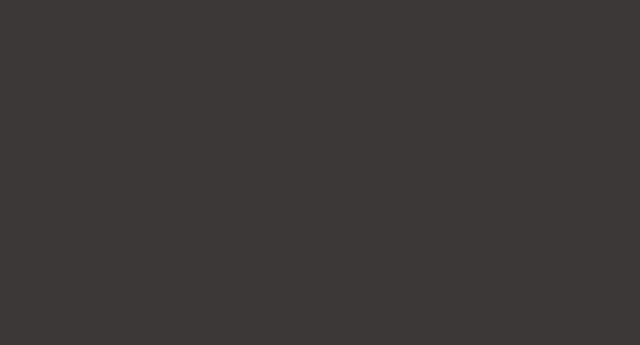
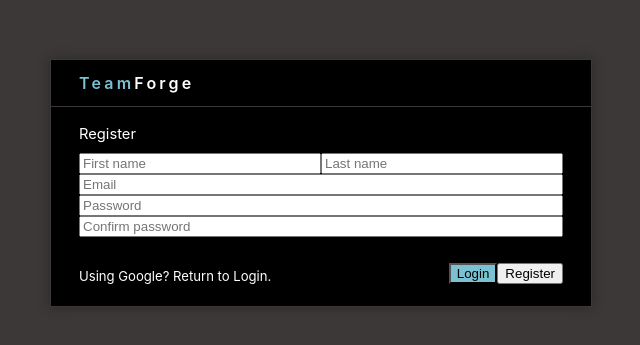
Before and after one commit to Tomato-Tigers/team-forge-restruct, a React (Create React App) app: page /Register in a window 1280 px wide. Before the commit this address had no page. Shown: the part 211-556 px from the top of the page, without its empty margins (319-959 px from the left). Built offline with nearby package versions, Linux system fonts and the light colour scheme.

Commit message:
Incorporated register page.

```diff
--- a/db.json
+++ b/db.json
@@ -11,6 +11,18 @@
       "name": "Henry Mitchell",
       "email": "hrmitch@emory.edu",
       "password": "456"
+    },
+    {
+      "id": 3,
+      "name": "${firstName} ${lastName}",
+      "email": "xavier.pierce@emory.edu",
+      "password": "789"
+    },
+    {
+      "id": 4,
+      "name": "Xavier Pierce",
+      "email": "xavier@emory.edu",
+      "password": "789"
     }
   ]
 }
--- a/src/App.css
+++ b/src/App.css
@@ -1,38 +1,12 @@
-.App {
-  text-align: center;
+:root {
+  --dark-gray: #3C3838;
+  --steel-blue: #7AC1D1;
 }
 
-.App-logo {
-  height: 40vmin;
-  pointer-events: none;
+.left {float: left;}
+.right {float: right;}
+
+html {
+  background-color: var(--dark-gray);
+  font-family: "proximanova", sans-sherif;
 }
-
-@media (prefers-reduced-motion: no-preference) {
-  .App-logo {
-    animation: App-logo-spin infinite 20s linear;
-  }
-}
-
-.App-header {
-  background-color: #282c34;
-  min-height: 100vh;
-  display: flex;
-  flex-direction: column;
-  align-items: center;
-  justify-content: center;
-  font-size: calc(10px + 2vmin);
-  color: white;
-}
-
-.App-link {
-  color: #61dafb;
-}
-
-@keyframes App-logo-spin {
-  from {
-    transform: rotate(0deg);
-  }
-  to {
-    transform: rotate(360deg);
-  }
-}
--- a/src/App.tsx
+++ b/src/App.tsx
@@ -1,4 +1,5 @@
 import Login from "./components/Login";
+import Register from "./components/Register";
 import RQTest from "./components/RQTest";
 import Home from "./components/Home";
 import { BrowserRouter, Route, Routes } from "react-router-dom";
@@ -10,6 +11,7 @@ function App() {
         <Routes>
           <Route path="/" element={<Login />} />
           <Route path="/RQTest" element={<RQTest />} />
+          <Route path="/Register" element={<Register />} />
           <Route path="/Home" element={<Home />} />
         </Routes>
       </BrowserRouter>
--- a/src/components/Login.css
+++ b/src/components/Login-Register.css
@@ -1,20 +1,3 @@
-/* TOP LEVEL */
-
-:root {
-    --dark-gray: #3C3838;
-    --steel-blue: #7AC1D1;
-}
-
-.left {float: left;}
-.right {float: right;}
-
-html {
-    background-color: var(--dark-gray);
-    font-family: "proximanova", sans-sherif;
-}
-
-/* LOGIN PAGE */
-
 .login_box {
     margin: 0 auto;
     margin-top: 120px;
@@ -55,15 +38,19 @@ html {
 }
 
 .form-group {
-    margin-top: 10px;
+    display: flex;
+    flex-direction: column;
+    font-size: 1.05em;
+    font-weight: 300;
 }
 
-input {
-    font-size: 1.05em;
-    font-weight: 300;
-    padding: 4px 6px;
-    margin-bottom: 10px;
-    width: 480px;
+.name-group {
+    display: flex;
+    justify-content: space-between;
+}
+
+.name-group input {
+    flex: 1;
 }
 
 footer {
--- a/src/components/Login.tsx
+++ b/src/components/Login.tsx
@@ -1,10 +1,11 @@
-import React, { useEffect, useState } from "react";
+import React, { useState } from "react";
 import { ChangeEvent } from "react";
 import { useNavigate } from "react-router-dom";
 
 import axios from "axios";
 
-import "./Login.css";
+import "../App.css";
+import "./Login-Register.css";
 
 /*
 let userDatabase: [string, string][] = [
@@ -26,14 +27,18 @@ function Login() {
   const [email, setEmail] = useState<string>("");
   const [password, setPassword] = useState<string>("");
 
+  const navigate = useNavigate();
+
   // Handlers.
+  const redirectToRegister = () => {
+    navigate("/Register");
+  };
   const handleEmailChange = (e: ChangeEvent<HTMLInputElement>) => {
     setEmail(e.target.value);
   };
   const handlePasswordChange = (e: ChangeEvent<HTMLInputElement>) => {
     setPassword(e.target.value);
   };
-
   const handleLogin = () => {
     axios
       .get<User[]>("http://localhost:4000/users")
@@ -117,7 +122,7 @@ function Login() {
             <button
               className="login_redirect_button"
               type="button"
-              //onClick={redirectToRegisterPage}
+              onClick={redirectToRegister}
             >
               Register
             </button>
--- /dev/null
+++ b/src/components/Register.tsx
@@ -0,0 +1,176 @@
+import React, { useState } from "react";
+import { ChangeEvent } from "react";
+import { useNavigate } from "react-router-dom";
+
+import axios from "axios";
+
+import "../App.css";
+import "./Login-Register.css";
+
+interface User {
+  id: number;
+  name: string;
+  email: string;
+  password: string;
+}
+
+function RegistrationPage() {
+  // Hooks
+  const [firstName, setFirstName] = useState<string>("");
+  const [lastName, setLastName] = useState<string>("");
+  const [email, setEmail] = useState<string>("");
+  const [password, setPassword] = useState<string>("");
+  const [confirmPassword, setConfirmPassword] = useState<string>("");
+
+  const navigate = useNavigate();
+
+  // Handlers
+  const redirectToLogin = () => {
+    navigate("/");
+  };
+  const handleFirstNameChange = (e: ChangeEvent<HTMLInputElement>) => {
+    setFirstName(e.target.value);
+  };
+  const handleLastNameChange = (e: ChangeEvent<HTMLInputElement>) => {
+    setLastName(e.target.value);
+  };
+  const handleEmailChange = (e: ChangeEvent<HTMLInputElement>) => {
+    setEmail(e.target.value);
+  };
+  const handlePasswordChange = (e: ChangeEvent<HTMLInputElement>) => {
+    setPassword(e.target.value);
+  };
+  const handleConfirmPasswordChange = (e: ChangeEvent<HTMLInputElement>) => {
+    setConfirmPassword(e.target.value);
+  };
+  const handleRegistration = () => {
+    if (password != confirmPassword) {
+      console.error("Passwords do not match.");
+    } else {
+      const name = `${firstName} ${lastName}`;
+      const newUser: User = {
+        id: 0,
+        name: name,
+        email: email,
+        password: password,
+      };
+      axios
+        .get<User[]>("http://localhost:4000/users")
+        .then((res) => {
+          const users = res.data;
+          const existingUser = users.find(
+            (user: User) => user.email === newUser.email
+          );
+          if (existingUser) {
+            console.error("User already exists");
+          } else {
+            axios
+              .post<User>("http://localhost:4000/users", newUser)
+              .then((response) => {
+                console.log("User registered successfully:", response.data);
+              })
+              .catch((error: Error) => {
+                console.error(`Error registering user: ${error}`);
+              });
+          }
+        })
+        .catch((error: Error) => {
+          console.error(`Error fetching data: ${error}`);
+        });
+    }
+  };
+
+  /*
+  const handleRegistration = () => {
+    console.log("Email:", email);
+    console.log("Password:", password);
+    console.log("Confirm Password:", confirmPassword);
+    if (password != confirmPassword) {
+      alert("Passwords do not match");
+    }
+    const confirmUser = userDatabase.find(([username, userPassword]) => {
+      return username === email && userPassword === password;
+    });
+    if (confirmUser) {
+      alert("Login already exists");
+    } else {
+      alert("Creating");
+    }
+  };
+*/
+
+  return (
+    <div className="register_page" id="register">
+      <div className="login_box">
+        <div className="login_header">
+          <span className="blue_text">Team</span>Forge
+        </div>
+        <form className="login_form">
+          <div className="subtitle">Register</div>
+          <div className="form-group">
+            <div className="name-group">
+              <input
+                type="firstName"
+                placeholder="First name"
+                value={firstName}
+                onChange={handleFirstNameChange}
+              />
+              <input
+                type="lastName"
+                placeholder="Last name"
+                value={lastName}
+                onChange={handleLastNameChange}
+              />
+            </div>
+            <input
+              type="email"
+              placeholder="Email"
+              value={email}
+              onChange={handleEmailChange}
+            />
+          </div>
+          <div className="form-group">
+            <input
+              type="password"
+              placeholder="Password"
+              value={password}
+              onChange={handlePasswordChange}
+            />
+          </div>
+          <div className="form-group">
+            <input
+              type="password"
+              placeholder="Confirm password"
+              value={confirmPassword}
+              onChange={handleConfirmPasswordChange}
+              onKeyDown={(e) => {
+                if (e.key === "Enter") {
+                  handleRegistration();
+                }
+              }}
+            />
+          </div>
+          <footer>
+            <div className="login_bottom_left">
+              Using Google? Return to Login.
+            </div>
+            <div className="login_bottom_right">
+              <button
+                className="login_redirect_button"
+                type="button"
+                onClick={redirectToLogin}
+              >
+                Login
+              </button>
+              <button type="button" onClick={handleRegistration}>
+                Register
+              </button>
+            </div>
+          </footer>
+        </form>
+      </div>
+    </div>
+  );
+}
+
+export default RegistrationPage;
```
Lines whose indentation alone changed are shown as unchanged.
